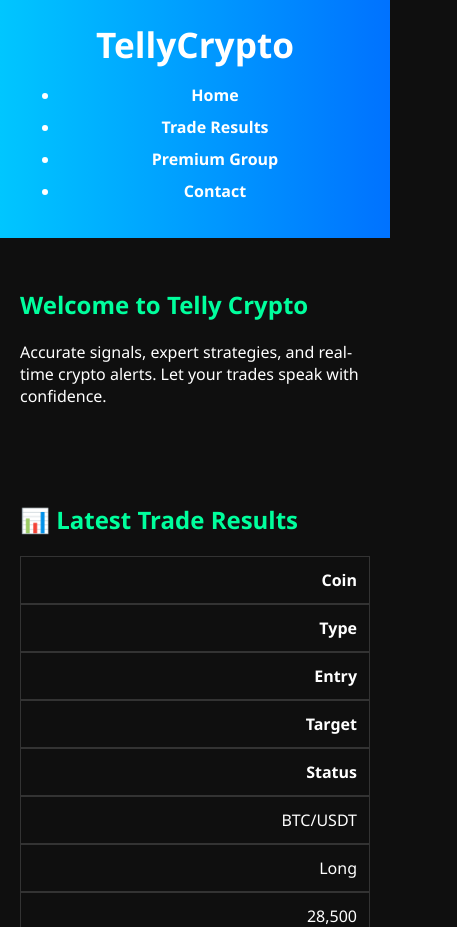
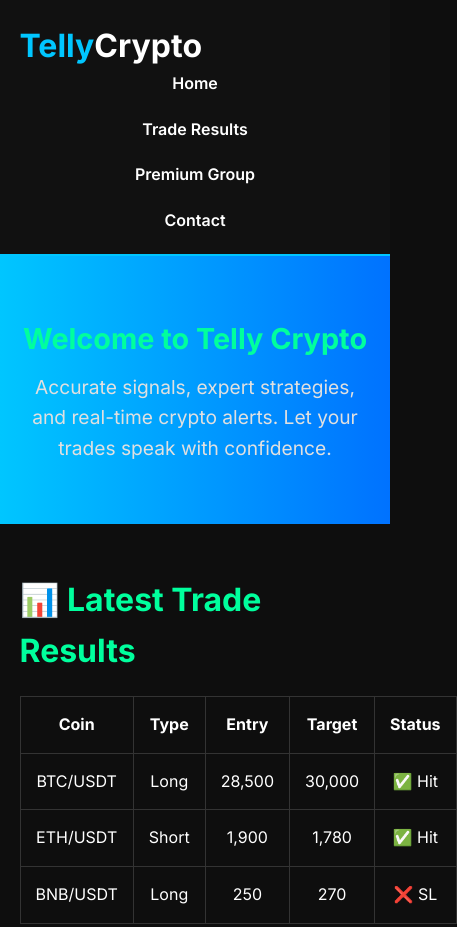
Before and after one commit to tellycrypto/tellycrypto.github.io, a plain HTML site: page index.html in a window 390 px wide. Shown: the top 927 px of the page, 457 px wide, since content can reach past the window. Drawn offline with Linux system fonts and the light colour scheme.

Commit message:
Update style.css

```diff
--- a/style.css
+++ b/style.css
@@ -1,70 +1,96 @@
-body {
-  font-family: 'Segoe UI', Tahoma, Geneva, Verdana, sans-serif;
+* {
   margin: 0;
   padding: 0;
-  background: #0f0f0f;
+  box-sizing: border-box;
+}
+body {
+  font-family: 'Inter', sans-serif;
+  background-color: #0e0e0e;
+  color: #ffffff;
+  line-height: 1.6;
+}
+.container {
+  width: 90%;
+  max-width: 1200px;
+  margin: auto;
+}
+.main-header {
+  background: #111;
+  padding: 20px 0;
+  border-bottom: 2px solid #00c6ff;
+}
+.logo {
+  font-size: 2rem;
+  font-weight: 700;
+  color: #00c6ff;
+}
+.logo span {
+  color: #ffffff;
+}
+nav ul {
+  list-style: none;
+  display: flex;
+  justify-content: flex-end;
+  gap: 20px;
+}
+nav a {
   color: #fff;
+  text-decoration: none;
+  font-weight: 600;
+  transition: color 0.3s ease;
 }
-header {
+nav a:hover {
+  color: #00c6ff;
+}
+.hero-section {
+  padding: 60px 0;
   background: linear-gradient(to right, #00c6ff, #0072ff);
-  padding: 20px;
   text-align: center;
 }
-header h1 {
-  margin: 0;
-  font-size: 2.2em;
+.hero-section h2 {
+  font-size: 2.5rem;
+  margin-bottom: 10px;
 }
-nav {
-  margin-top: 10px;
+.hero-section p {
+  font-size: 1.2rem;
+  color: #e0e0e0;
 }
-nav a {
-  margin: 0 15px;
-  color: white;
-  text-decoration: none;
-  font-weight: bold;
-}
-section {
-  padding: 30px 20px;
-}
-.hero {
-  text-align: center;
+.results-section, .premium-section, .contact-section {
+  padding: 50px 0;
 }
 h2 {
+  font-size: 2rem;
+  margin-bottom: 20px;
   color: #00ff9d;
 }
-table {
+.card-table table {
   width: 100%;
   border-collapse: collapse;
-  margin-top: 15px;
 }
-th, td {
-  padding: 12px;
+.card-table th, .card-table td {
+  padding: 15px;
   border: 1px solid #333;
   text-align: center;
 }
-footer {
+.premium-card {
+  background: #1c1c1c;
+  padding: 30px;
+  border-radius: 10px;
+  box-shadow: 0 0 10px rgba(0,198,255,0.2);
+}
+.main-footer {
   background: #111;
+  padding: 20px;
   text-align: center;
-  padding: 20px;
+  color: #888;
   margin-top: 40px;
-  color: #aaa;
 }
 @media (max-width: 768px) {
-  nav a {
-    display: block;
-    margin: 10px 0;
+  nav ul {
+    flex-direction: column;
+    align-items: center;
   }
-  table, thead, tbody, th, td, tr {
-    display: block;
-  }
-  th, td {
-    text-align: right;
-    padding-left: 50%;
-    position: relative;
-  }
-  th::before, td::before {
-    position: absolute;
-    left: 10px;
-    white-space: nowrap;
+  .hero-section h2 {
+    font-size: 1.8rem;
   }
 }
```
